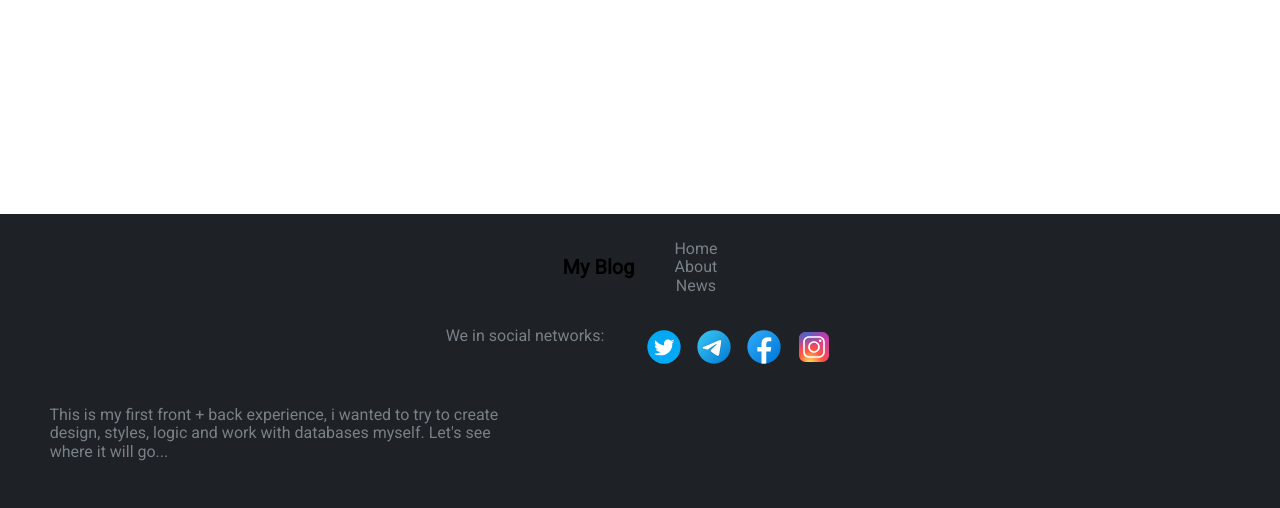
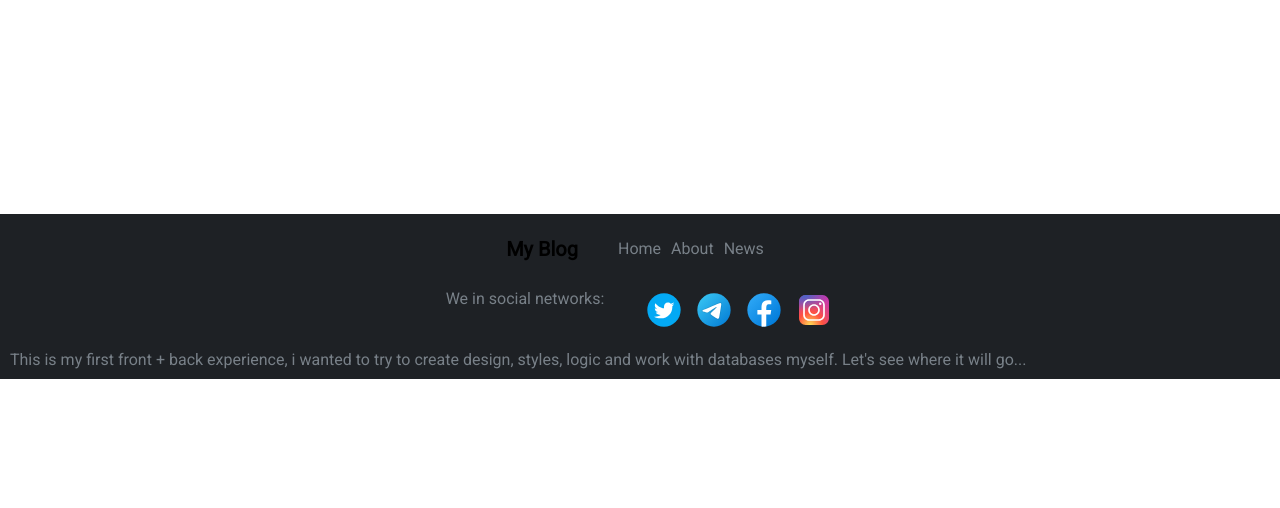
Before and after one commit to Misha2048/My-blog, a Django app: page / in a window 1280 px wide. Shown: the part 436-944 px from the top of the page. After the commit the page ends 815 px from the top, so only its background shows below. Run offline with Django 4.2, Linux system fonts and the light colour scheme.

Commit message:
footer 0.3

```diff
--- a/my_blog/static/styles/index.css
+++ b/my_blog/static/styles/index.css
@@ -81,6 +81,10 @@ body {
   transition: color 500ms linear;
 }
 
+.footer__link:not(last-child) {
+  margin-right: 10px;
+}
+
 .footer__link:hover {
   color: var(--main-color);
 }
@@ -106,26 +110,14 @@ body {
   color: #788088;
 }
 
-@media screen and (min-width: 1024px) {
-  .footer__description {
-    white-space: pre;
-  }
-
-  .footer__links {
-    flex-direction: column;
-  }
-}
+@media screen and (min-width: 1024px) {}
 
 @media screen and (max-width: 1023px) {
   .footer__info {
     justify-content: space-between;
   }
 
-  .footer__link:not(last-child) {
-    margin-right: 10px;
-  }
-
   .footer__socials {
-    justify-content: center;
+    justify-content: space-between;
   }
 }
```
